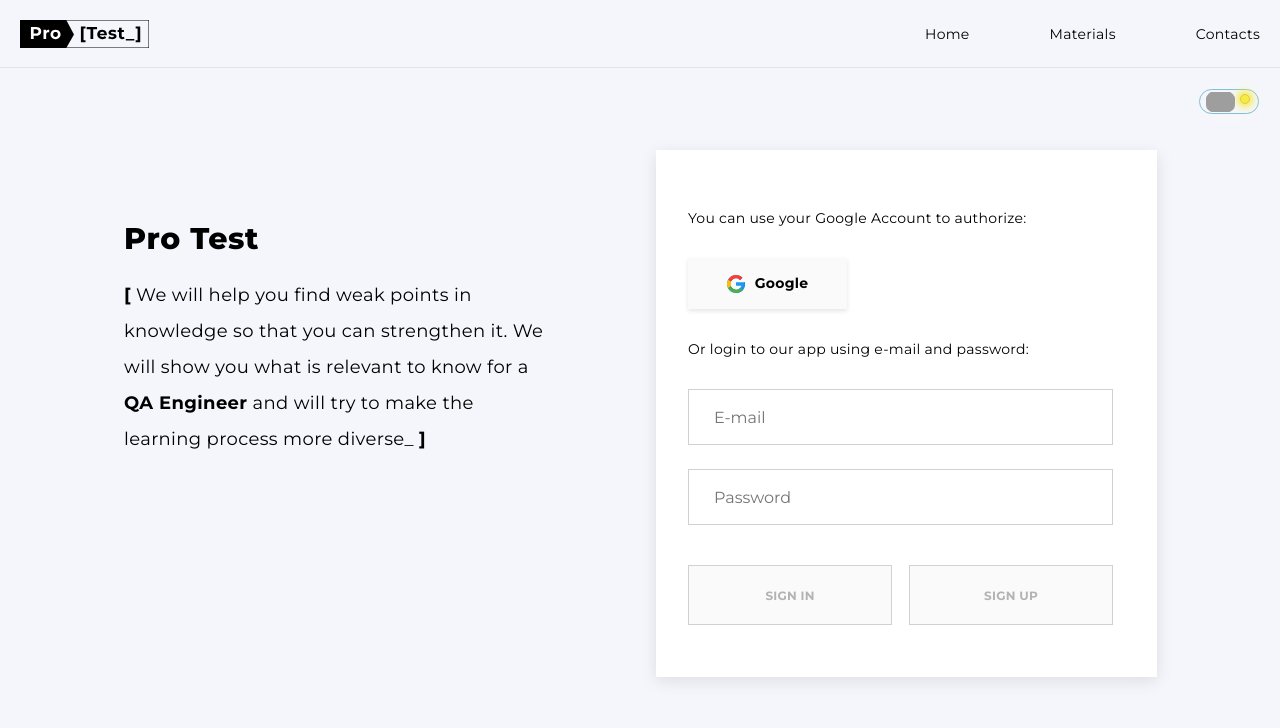
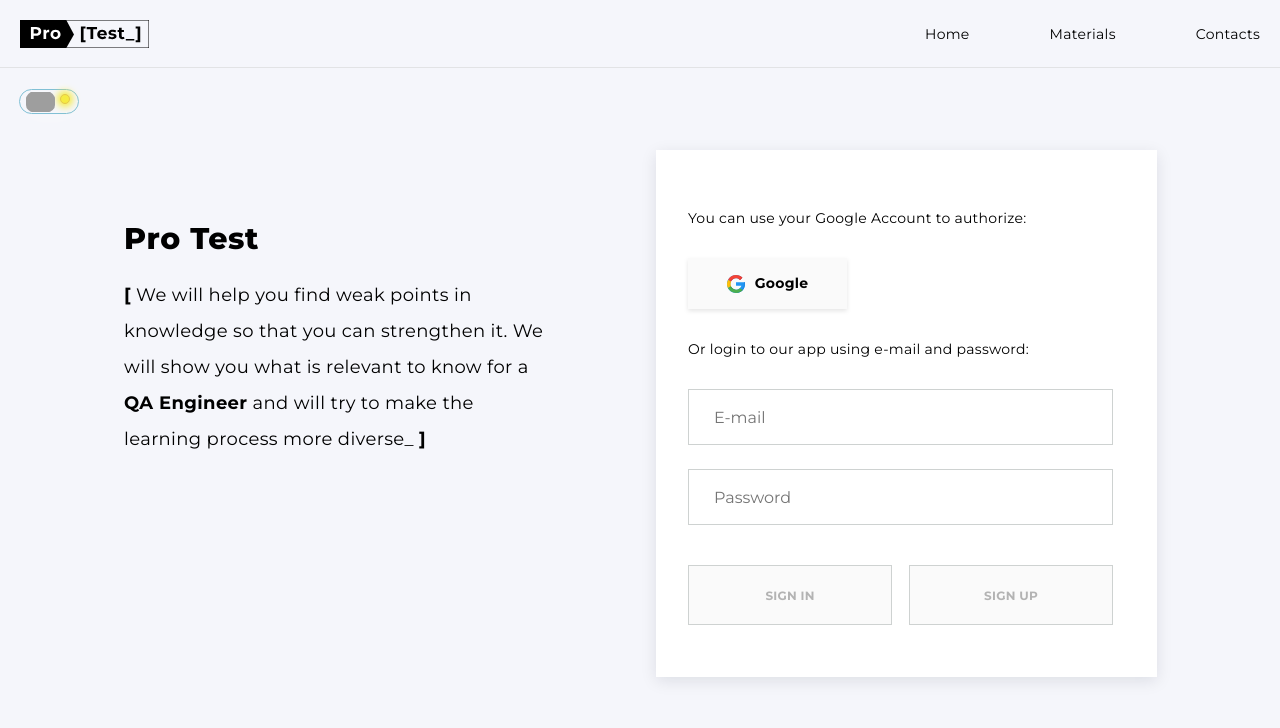
Before and after one commit to mkundeev/team-project-goit-final-fe, a React (Create React App) app: page / in a window 1280 px wide. Shown: the top 728 px of the page. Built offline with nearby package versions, Linux system fonts and the light colour scheme; grey boxes are pictures that could not be loaded.

Commit message:
Theme icon moved to the left

```diff
--- a/src/components/Theme/Theme.module.css
+++ b/src/components/Theme/Theme.module.css
@@ -120,7 +120,7 @@
     .wrapperDayNight {
       position: absolute;
       top: 80px;
-      right: 0px;
+      left: 0px;
     }
 }
 
```
